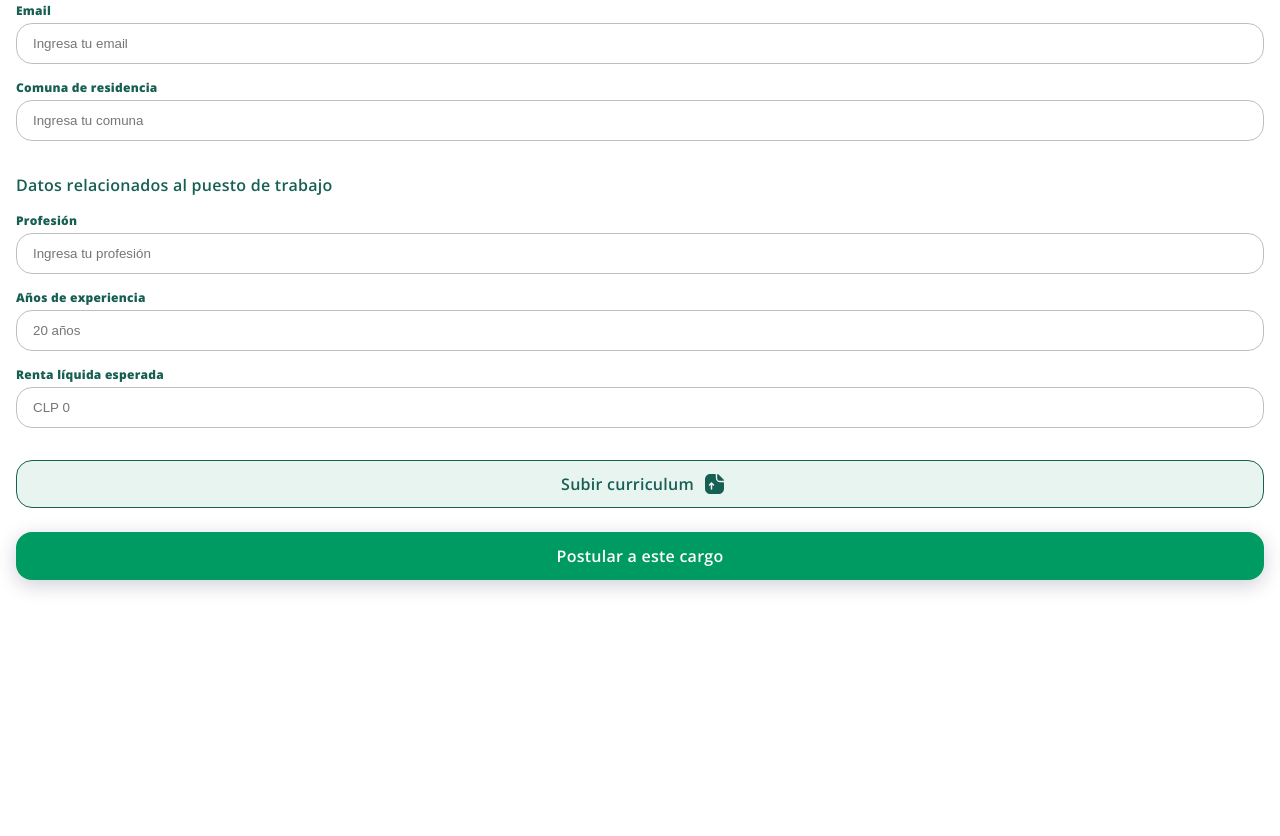
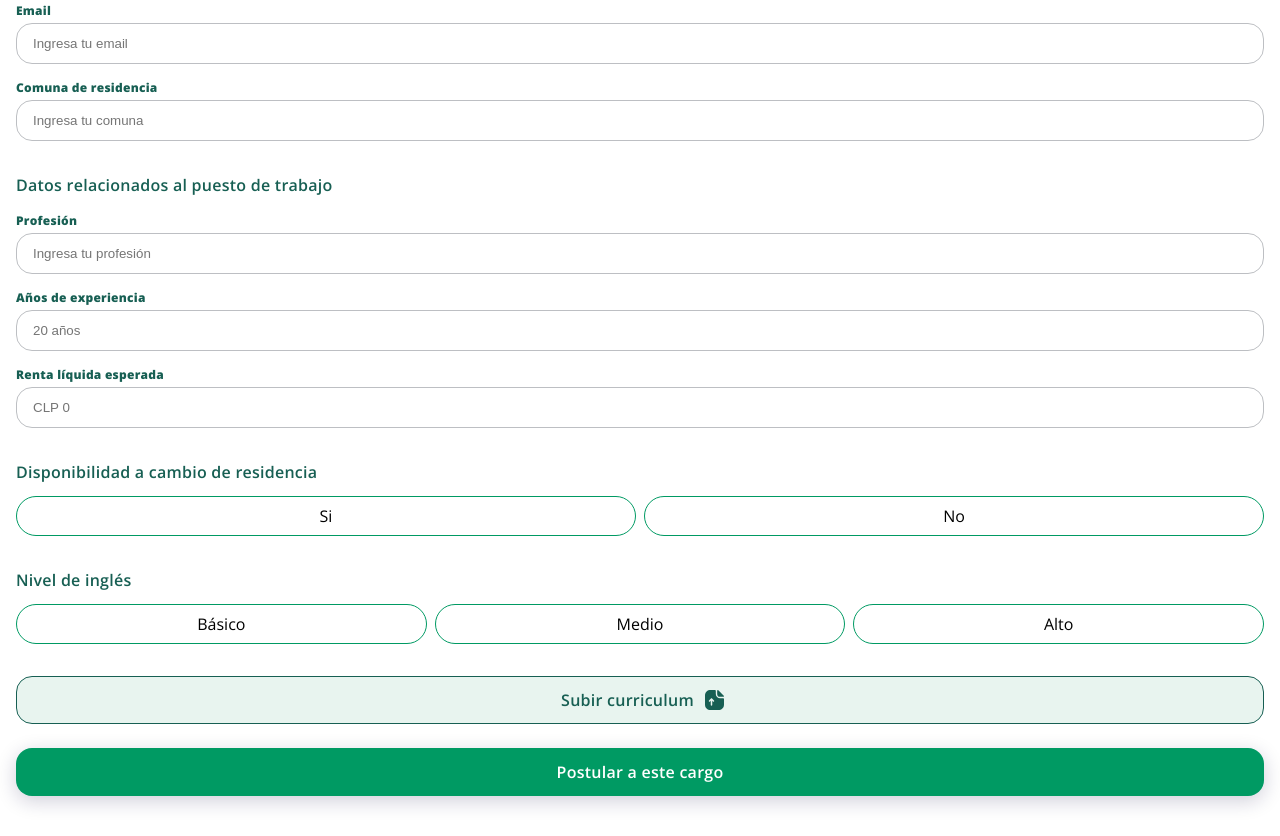
Before and after one commit to bysilvaart/asercate, a plain HTML site: page trabajo.html in a window 1280 px wide. Shown: the part 966-1802 px from the top of the page. Before the commit the page ends 1586 px from the top, so only its background shows below. Drawn offline with nearby package versions, Linux system fonts and the light colour scheme.

Commit message:
se agregan opciones

```diff
--- a/css/trabajo.css
+++ b/css/trabajo.css
@@ -154,3 +154,34 @@ form>div>div>input{
     border: 1px solid #BDBFC3;
     background: #FFF;
 }
+
+.options{
+    display: flex;
+    flex-direction: column;
+    align-items: flex-start;
+    gap: var(--Border-Radius-M, 12px);
+    align-self: stretch;
+}
+
+.options-group{
+    display: flex;
+    flex-direction: row;
+    align-items: flex-start;
+    gap: 8px;
+    align-self: stretch;
+}
+
+.options-group>div{
+    display: flex;
+    height: 40px;
+    padding: 4px 10px;
+    justify-content: center;
+    align-items: center;
+    flex: 1 0 0;
+
+    border-radius: 24px;
+    border: 1px solid var(--Primary, #009A63);
+    background: var(--Backgrounds-Blank, #FFF);
+    text-decoration: none;
+    align-self: stretch;
+}
--- a/trabajo.html
+++ b/trabajo.html
@@ -88,6 +88,21 @@
                     <input type="text" id="renta" placeholder="CLP 0">
                 </div>
             </div>
+            <div class="options">
+                <h3>Disponibilidad a cambio de residencia</h3>
+                <div class="options-group">
+                    <div href="">Si</div>
+                    <div href="">No</div>
+                </div>
+            </div>
+            <div class="options">
+                <h3>Nivel de inglés</h3>
+                <div class="options-group">
+                    <div href="">Básico</div>
+                    <div href="">Medio</div>
+                    <div href="">Alto</div>
+                </div>
+            </div>
             <a href="" class="btn-secondary btn-full">
                 <p>Subir curriculum</p>
                 <img src="img/document-upload.svg" alt="">
```
